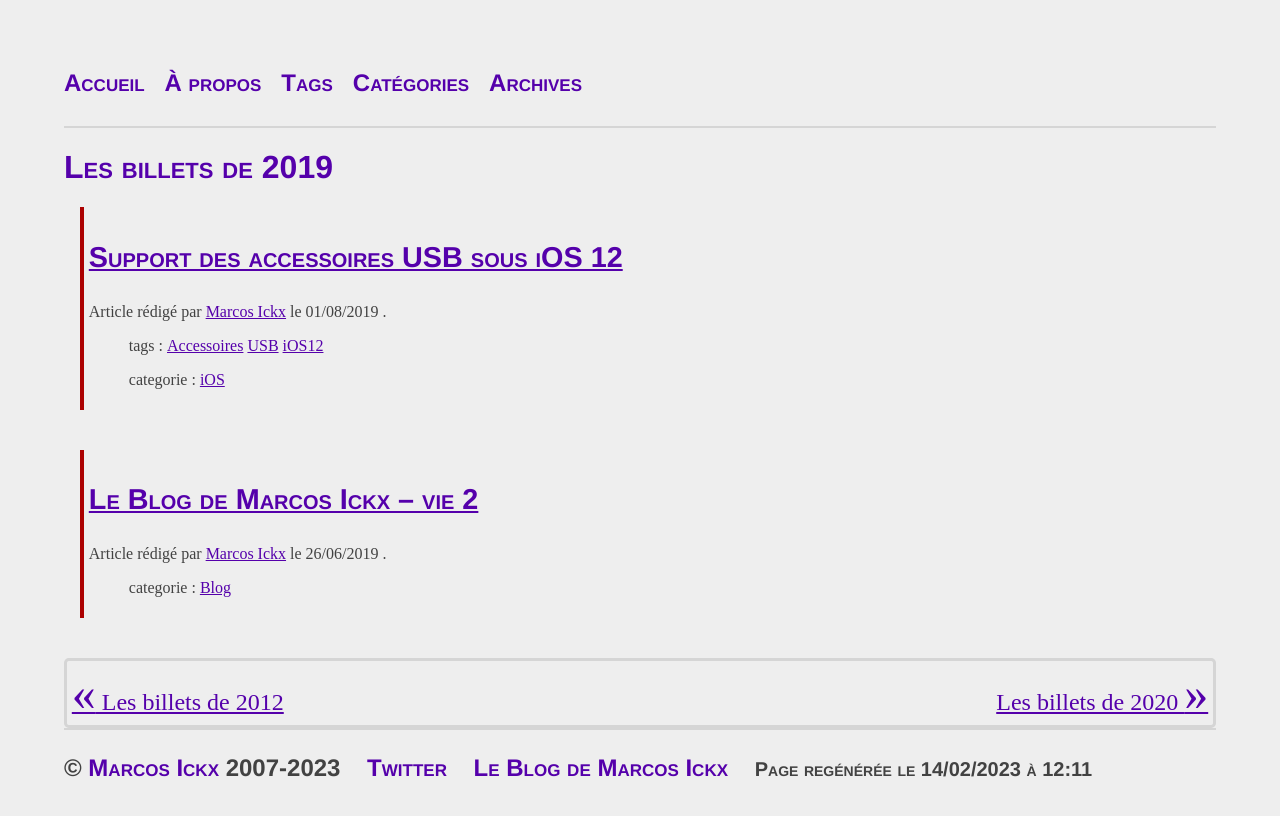
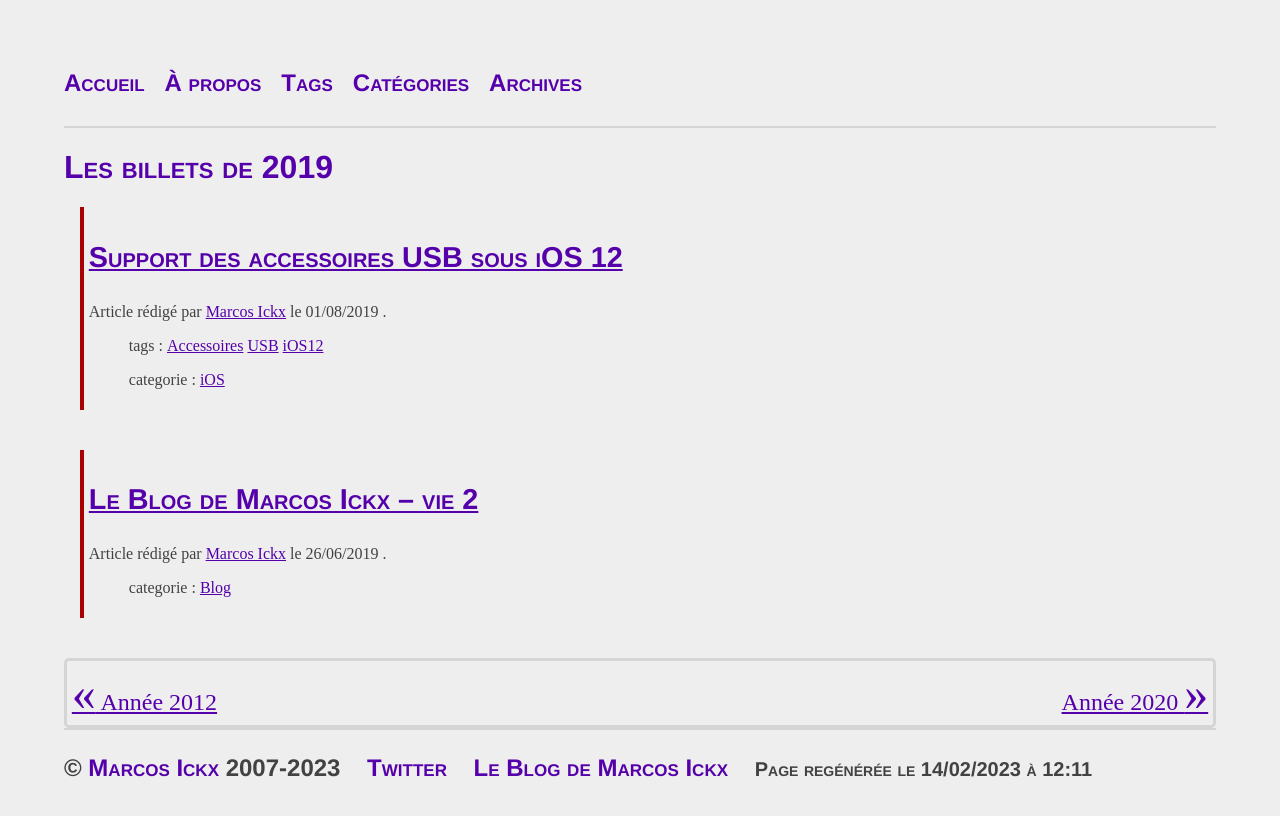
Before and after one commit to MarcosIckx/PreviewMarcosxNet, a Jekyll site: the page built from _archives/2019.md, in a window 1280 px wide. Shown: the top 816 px of the page. Built offline with Jekyll 4.4.1, drawn with Linux system fonts in a browser that asks for light colours; part of the change alters nothing that is shown.

```diff
--- a/_includes/previous-next.html
+++ b/_includes/previous-next.html
@@ -3,7 +3,7 @@
 deux cas de figure se présente ici:
 
 Cas 1:
-on vérifie si le layout utilisé est celui des archives.
+on vérifie si le layout utilisé est le layout pour les archives.
 et si c´est le cas, on va rechercher les infos
 previous et next correspondantes à l´année de l´archive.
 Ça permet de changer cela.
@@ -34,7 +34,7 @@ Si le layout utilisé est "archives",
   alors on recherchera previous et next
     sur base des data archives
 {%- endcomment -%}
-{%- if page.layout contains "archives" -%}
+{%- if page.layout contains "archive" -%}
   {%- assign archive = site.data.archives[page.year] -%}
   {%- if debugMode -%}
   <div class="debug">
@@ -48,7 +48,7 @@ Si le layout utilisé est "archives",
   {%- assign previous = site.data.archives[archive.previous] -%}
   {%- assign next = site.data.archives[archive.next] -%}
 {%- comment -%}
-Si ce n´est pas le layout "archives" qui est utilisé,
+Si ce n´est pas le layout "archive" qui est utilisé,
   alors on prendra le previous et next
     mentionnés dans le frontend de la page
 {%- endcomment -%}
```
